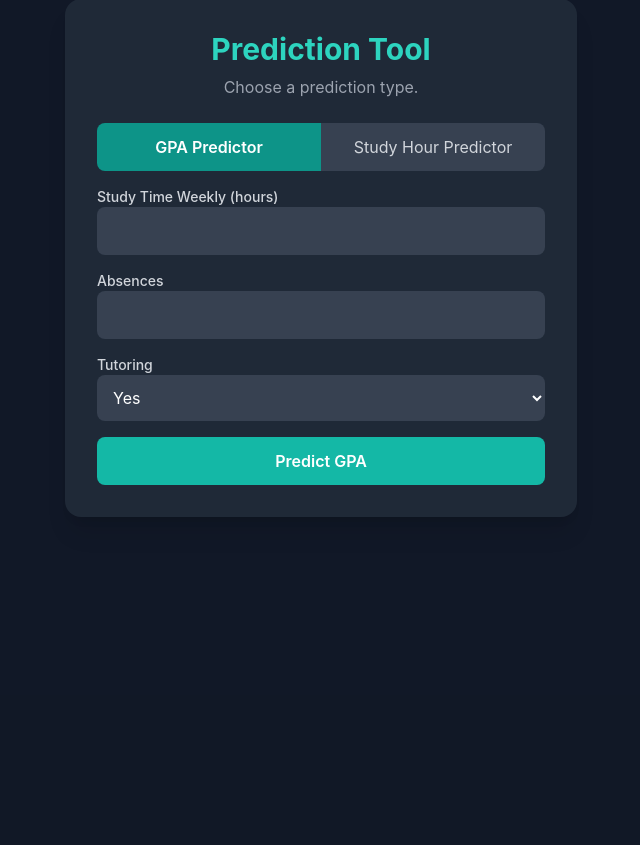
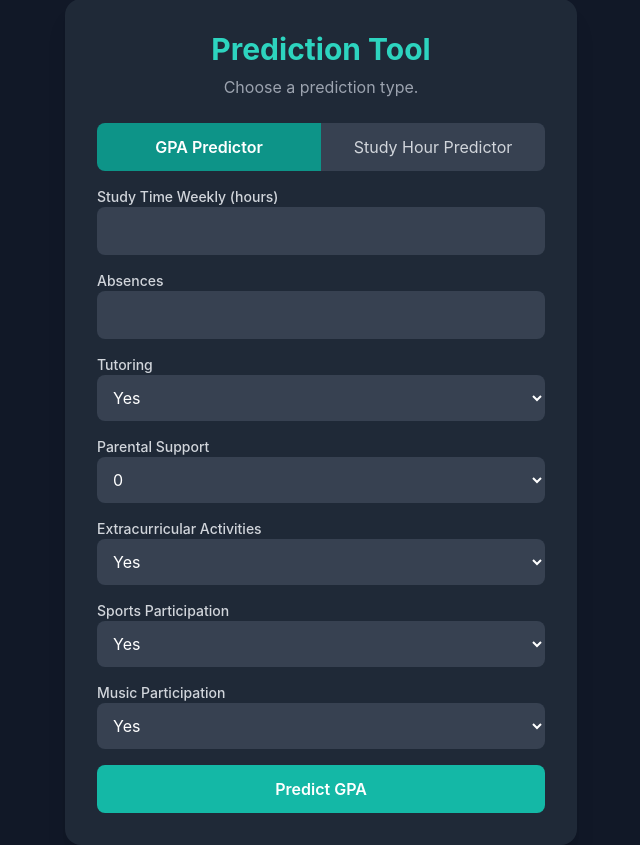
Before and after one commit to harrythe6arry/Study-Predictor-App, a Flask app: page / in a window 1280 px wide. Shown: the part 105-950 px from the top of the page, without its empty margins (319-959 px from the left). Before the commit the page ends 622 px from the top, so only its background shows below. Run offline with Flask 3, Linux system fonts and the light colour scheme; some libraries are stand-ins or nearby versions.

Commit message:
Added new feature for the model and frontend and backend

```diff
--- a/app/route/routes.py
+++ b/app/route/routes.py
@@ -13,8 +13,14 @@ def index():
             prediction_type = request.form['prediction_type']
             absences = float(request.form['absences'])
             tutoring = float(request.form['tutoring'])
+            parent_support = request.form['parent_support']
+            extra_activities = request.form['extra_activities']
+            sport = request.form['sport']
+            music = request.form['music']
 
             print(f"absences: {absences}, tutoring: {tutoring}")
+            print(f"parent_support: {parent_support}, extra_activities: {extra_activities}")
+            print(f"sport: {sport}, music: {music}")
 
             if absences < 0:
                 return render_template('index.html', predicted_value=None, error="Please put absences greater than 0",
--- a/app/templates/index.html
+++ b/app/templates/index.html
@@ -55,6 +55,46 @@
             <option value="0">No</option>
         </select>
     </div>
+
+    <div>
+        <label class="block text-sm font-medium text-gray-300">Parental Support</label>
+        <select name="parent_support" required
+            class="w-full p-3 rounded-lg bg-gray-700 text-white focus:ring-2 focus:ring-teal-500">
+            <option value="0">0</option>
+            <option value="1">1</option>
+            <option value="2">2</option>
+            <option value="3">3</option>
+            <option value="4">4</option>
+        </select>
+    </div>
+
+    <div>
+        <label class="block text-sm font-medium text-gray-300">Extracurricular Activities</label>
+        <select name="extra_activities" required
+            class="w-full p-3 rounded-lg bg-gray-700 text-white focus:ring-2 focus:ring-teal-500">
+            <option value="1">Yes</option>
+            <option value="0">No</option>
+        </select>
+    </div>
+
+    <div>
+        <label class="block text-sm font-medium text-gray-300">Sports Participation</label>
+        <select name="sport" required
+            class="w-full p-3 rounded-lg bg-gray-700 text-white focus:ring-2 focus:ring-teal-500">
+            <option value="1">Yes</option>
+            <option value="0">No</option>
+        </select>
+    </div>
+
+    <div>
+        <label class="block text-sm font-medium text-gray-300">Music Participation</label>
+        <select name="music" required
+            class="w-full p-3 rounded-lg bg-gray-700 text-white focus:ring-2 focus:ring-teal-500">
+            <option value="1">Yes</option>
+            <option value="0">No</option>
+        </select>
+    </div>
+
 
     <button type="submit"
         class="w-full bg-teal-500 hover:bg-teal-600 transition p-3 rounded-lg text-white font-semibold">Predict GPA</button>
```
